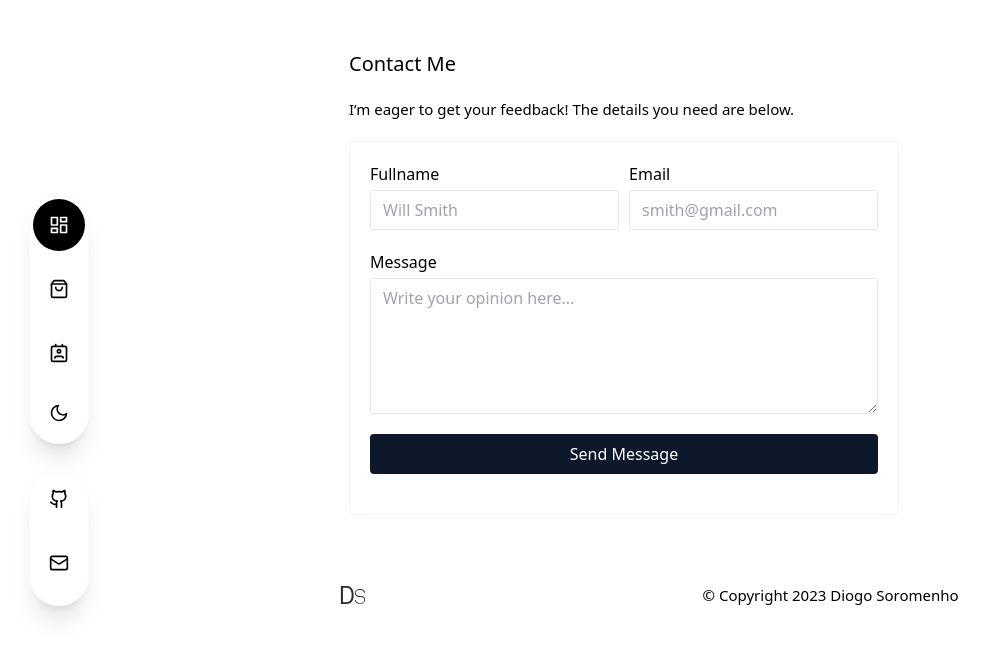
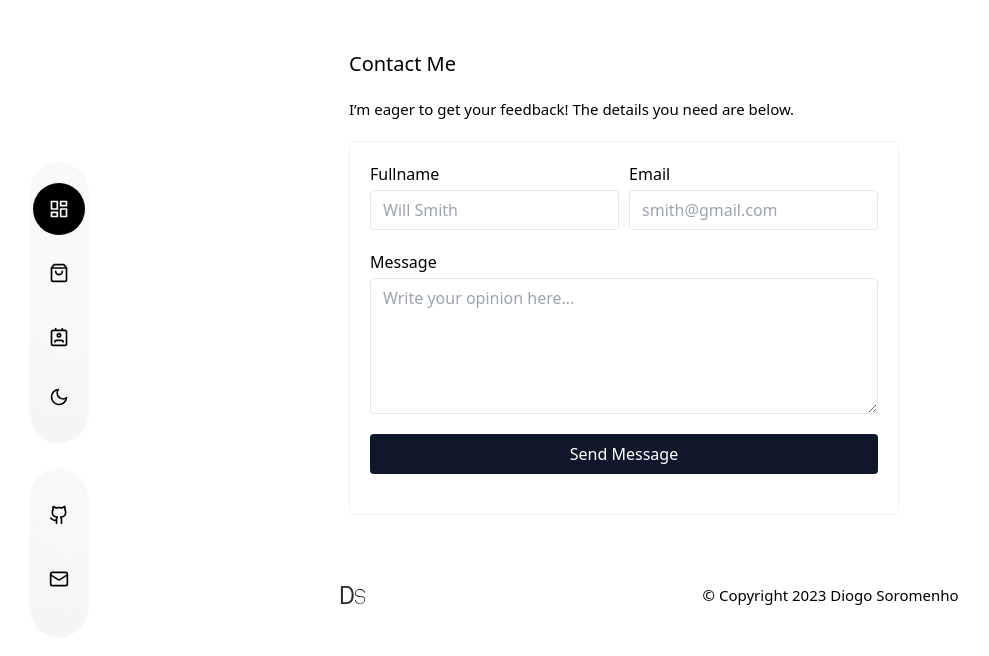
Before and after one commit to diogomufasa/diogomufasa-portfolio, a Next.js app: page /contacts in a window 1280 px wide. Shown: the top 656 px of the page, without its empty margins (16-1005 px from the left). Built offline with nearby package versions, Linux system fonts and the light colour scheme.

Commit message:
Nav fixes

```diff
--- a/src/Components/TabNavigation/constants.tsx
+++ b/src/Components/TabNavigation/constants.tsx
@@ -33,13 +33,13 @@ export const styles = {
   wrapper:
     'top-0 left-0 w-[50vw] sm:w-[150px] h-screen fixed flex flex-col justify-center items-center z-[100] rounded-tr-2xl rounded-br-2xl backdrop-blur-[5px] bg-[#f8f8f800] bg-opacity-1 sm:backdrop-blur-none sm:bg-unset hidden sm:flex',
   vertical_navbar:
-    'py-1 my-3 w-[60px] flex-center text-xl rounded-full shadow-xl border border-slate-50 dark:border-zinc-700',
+    'py-1 my-3 w-[60px] flex-center text-xl rounded-full shadow-xl border border-slate-50 dark:border-zinc-700 dark:bg-black glassmorphism',
   nav_button:
     'p-4 rounded-full hover:bg-slate-300 ease-in-out duration-500 cursor-pointer',
   tooltip: 'ml-4 rounded-r-xl',
   badge:
-    'badge-circular shadow-xl block sm:hidden cursor-pointer fixed bottom-1 right-1 mb-[30px] mr-[20px] z-40',
+    'badge-circular shadow-xl block sm:hidden cursor-pointer fixed bottom-1 right-1 mb-[30px] mr-[20px] z-40 g',
   badgeWrapper: 'bg-red-200 animateOff',
   menuIconSize: 'text-3xl',
-  navbar2: `w-[150px] h-screen fixed bottom-1 right-1 -mb-[70px] -mr-[30px] flex flex-col justify-center items-center z-30 rounded-tr-2xl rounded-br-2xl`,
+  navbar2: 'w-[150px] h-screen fixed bottom-1 right-1 -mb-[70px] -mr-[30px] flex flex-col justify-center items-center z-30 rounded-tr-2xl rounded-br-2xl',
 };
--- a/src/styles/globals.css
+++ b/src/styles/globals.css
@@ -140,7 +140,7 @@ p {
 }
 
 .glassmorphism {
-  @apply rounded-xl border border-gray-200 bg-white/20 shadow-[inset_10px_-50px_94px_0_rgb(199,199,199,0.2)] backdrop-blur p-5;
+  @apply bg-white/20 shadow-[inset_10px_-50px_94px_0_rgb(199,199,199,0.2)] backdrop-blur p-5;
 }
 
 .g-transition {
```
